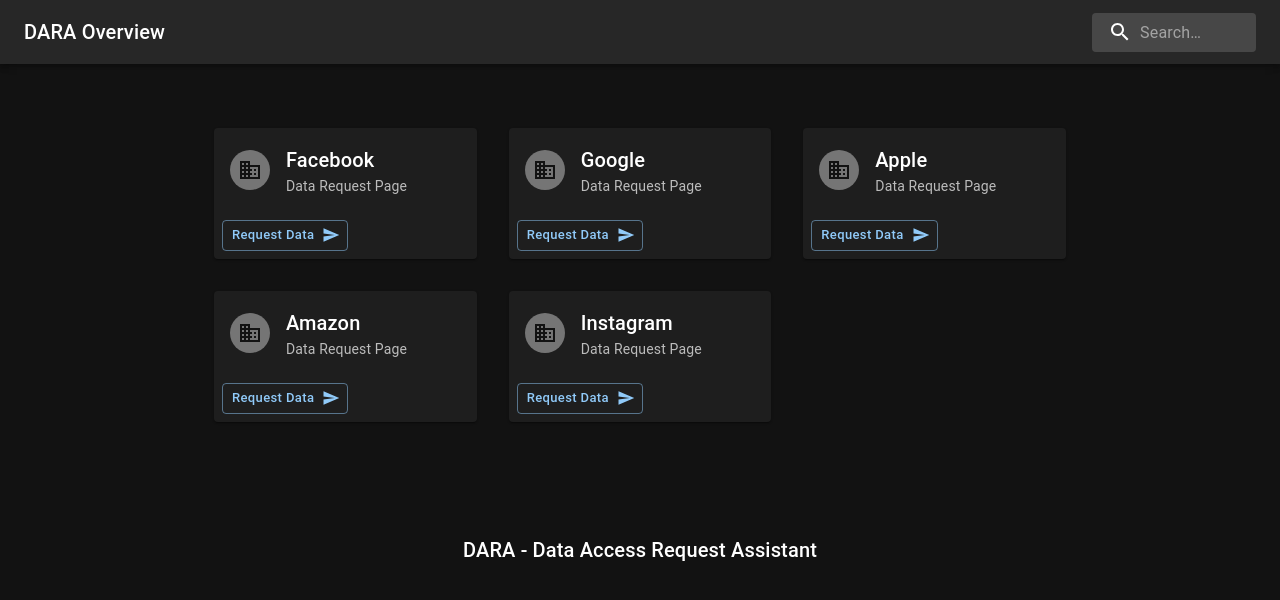
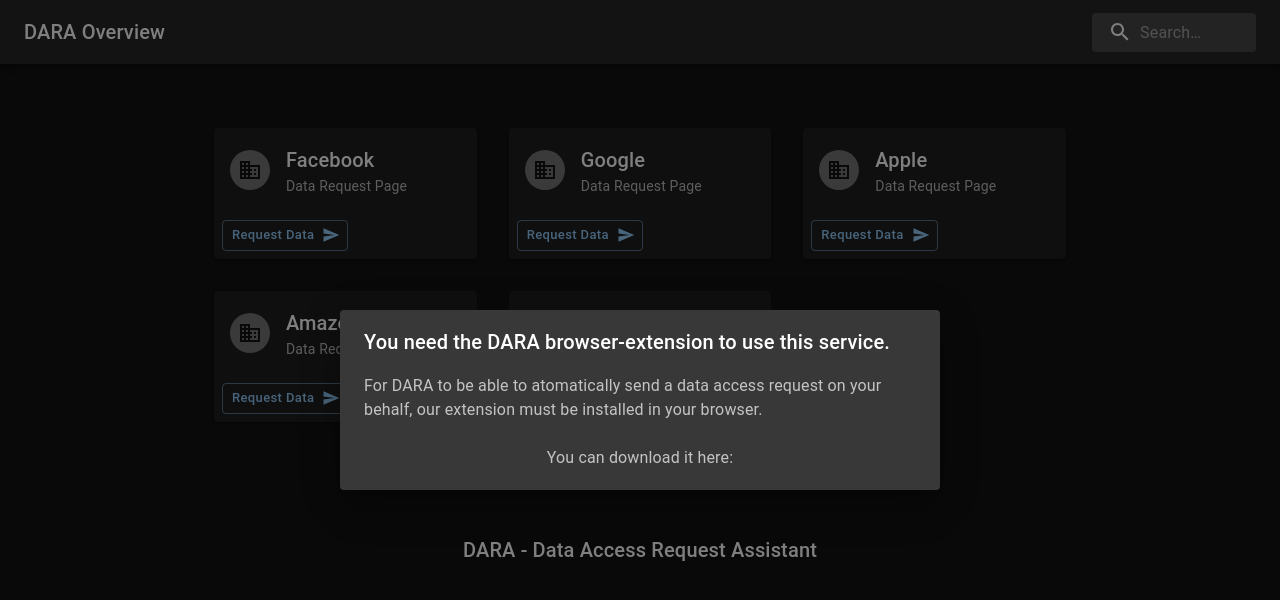
Before and after one commit to DaSKITA/dara-frontend, a React (Create React App) app: page / in a window 1280 px wide. Shown: the top 600 px of the page. Built offline with nearby package versions, Linux system fonts and the light colour scheme.

Commit message:
Add check for extension availablility

```diff
--- a/src/CardGrid.tsx
+++ b/src/CardGrid.tsx
@@ -116,8 +116,6 @@
             container
             spacing={4}
             direction="row"
-            justifyContent="flex-start"
-            alignItems="flex-start"
           >
             {controllers &&
               controllers.map((controller: any) => (
--- /dev/null
+++ b/src/availabilityCheck.tsx
@@ -0,0 +1,59 @@
+import * as React from 'react';
+import Dialog from '@mui/material/Dialog';
+import DialogContent from '@mui/material/DialogContent';
+import DialogContentText from '@mui/material/DialogContentText';
+import DialogTitle from '@mui/material/DialogTitle';
+
+export const checkExtensionAvailability = () => {
+    if (document.body.getAttribute('data-atm-ext-installed')) {
+        return true
+    } else {
+        return false
+    }
+}
+
+export default function ExtensionAvailabilityCheck() {
+    const [open, setOpen] = React.useState(false);
+
+    const handleClose = (event:any, reason:any) => {
+        if (reason && reason === "backdropClick")
+            return;
+        setOpen(false);
+    }
+
+    React.useEffect(() => {
+        setOpen(!checkExtensionAvailability());
+    }, []);
+
+    return (
+        <>
+            <Dialog
+                open={open}
+                onClose={handleClose}
+                aria-labelledby="alert-dialog-title"
+                aria-describedby="alert-dialog-description"
+            >
+                <DialogTitle id="alert-dialog-title">
+                    {"You need the DARA browser-extension to use this service."}
+                </DialogTitle>
+                <DialogContent>
+                    <DialogContentText id="alert-dialog-description">
+                        For DARA to be able to atomatically send a data access request on your behalf, our extension must be installed in your browser.
+                    </DialogContentText>
+                    <br></br>
+                    <DialogContentText id="alert-dialog-description" sx={{ 'text-align': 'center' }} >
+                        You can download it here:
+                    </DialogContentText>
+                </DialogContent>
+                {/*
+                <DialogActions>
+                    <Button onClick={handleClose}>Disagree</Button>
+                    <Button onClick={handleClose} autoFocus>
+                        Agree
+                    </Button>
+                </DialogActions>
+                */}
+            </Dialog>
+        </>
+    );
+};
--- a/src/components/Crd.tsx
+++ b/src/components/Crd.tsx
@@ -7,25 +7,14 @@
 import CloseIcon from '@mui/icons-material/Close';
 import React from 'react';
 import { useSnackbar, SnackbarKey } from 'notistack';
+import { checkExtensionAvailability } from '../availabilityCheck'
 
 export const Crd = ({ controller }: any) => {
   const [loading, setLoading] = React.useState(false);
   const [success, setSuccess] = React.useState(false);
   const [failed, setFailed] = React.useState(false);
-  // const [open, setOpen] = React.useState(false);
-  // const [selectedValue, setSelectedValue] = React.useState("");
 
   const { enqueueSnackbar, closeSnackbar } = useSnackbar();
-  {/*
-  const handleClickOpen = () => {
-    setOpen(true);
-  };
-
-  const handleClose = (value: string) => {
-    setOpen(false);
-    setSelectedValue(value);
-  };
-  */}
 
   const timer = React.useRef<number>();
   const automaEvent = '__automa-ext__';
@@ -146,6 +135,11 @@
 
   const onClickExecuteRequest = () => {
 
+    if (!checkExtensionAvailability()) {
+      enqueueSnackbar(`Could not reach extension, is it installed?`, {variant: 'error'})
+      return;
+    }
+
     if (!loading) {
       setSuccess(false);
       setLoading(true);
@@ -207,25 +201,6 @@
               </LoadingButton>
             }
           </CardActions>
-
-          {/* For now just use Snackbar and no Dialog
-          <Dialog onClose={handleClose} open={open}>
-            <DialogTitle
-              sx={{ m: 0, p: 2 }}>
-                Requesting data from {controller.name}
-            </DialogTitle>
-            {loading && <LinearProgress />}
-            <DialogContent dividers>
-              <Typography gutterBottom>
-                DARA is now opening {controller.name}s data request page in another tab
-                and tries to submit an access request on your behalf. If we encounter any
-                problems they will show up here.
-              </Typography>
-              <Alert severity="info" variant="outlined">Submitted the click path to our extension.</Alert>
-
-            </DialogContent>
-          </Dialog>
-          */}
         </Card>
       </Grid>
     </>
--- a/src/index.tsx
+++ b/src/index.tsx
@@ -6,6 +6,7 @@
 import { createTheme, ThemeProvider } from '@mui/material/styles';
 import CssBaseline  from '@mui/material/CssBaseline';
 import { SnackbarProvider } from 'notistack';
+import ExtensionAvailabilityCheck from './availabilityCheck';
 
 const darkTheme = createTheme({
   palette: {
@@ -20,6 +21,7 @@
   <React.StrictMode>
     <ThemeProvider theme={darkTheme}>
       <CssBaseline />
+      <ExtensionAvailabilityCheck />
       <SnackbarProvider maxSnack={3} preventDuplicate>
         <CardGrid />
       </SnackbarProvider>
```
